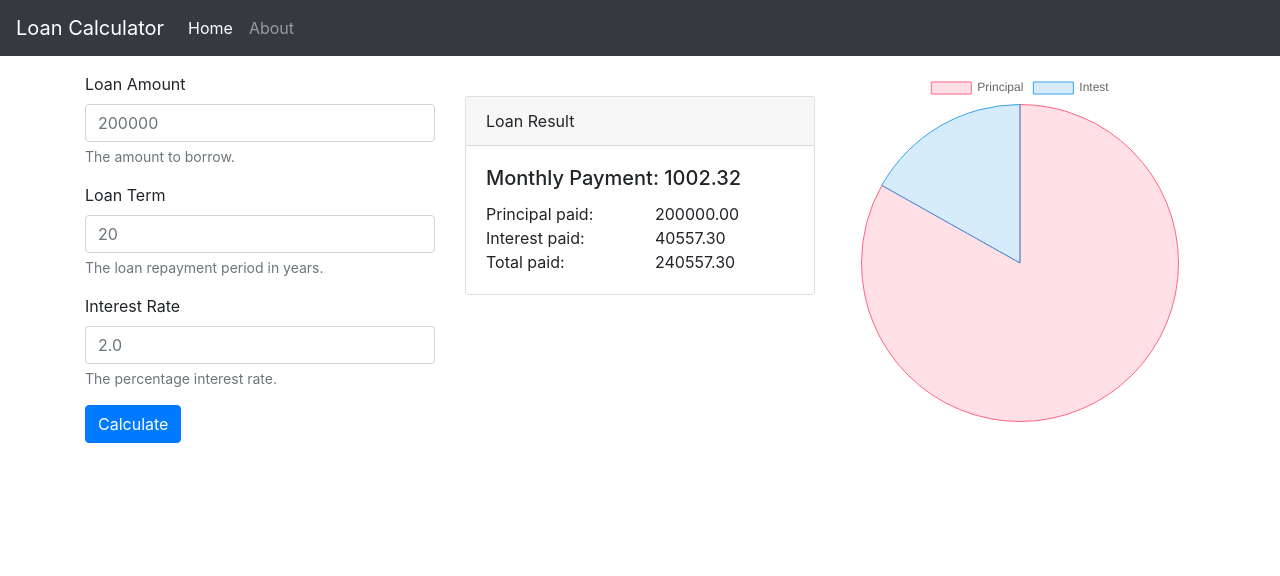
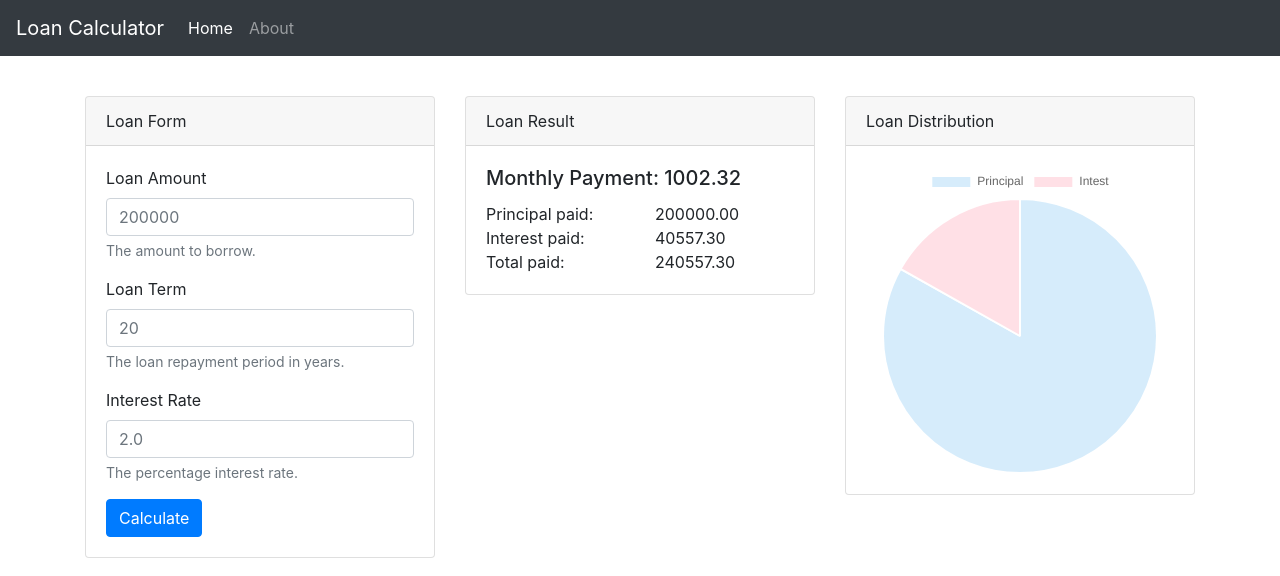
Before and after one commit to AndreMiras/loan-calculator, a React (Create React App) app: page / in a window 1280 px wide. Shown: the top 576 px of the page. Built offline with nearby package versions, Linux system fonts and the light colour scheme.

Commit message:
:lipstick: Minor layout tweaks (using cards)
- moves the LoanForm to a Card component
- simplifies chart colors

```diff
--- a/src/components/LoanChart.tsx
+++ b/src/components/LoanChart.tsx
@@ -1,7 +1,6 @@
 import React, { FunctionComponent } from 'react';
-// import 'chartjs-plugin-colorschemes/dist/chartjs-plugin-colorschemes.min';
 import { Pie } from 'react-chartjs-2';
-// import { Card, Col, Row } from 'react-bootstrap';
+import { Card } from 'react-bootstrap';
 
 const getChartParameters = (data) => ({
   labels: ['Principal', 'Intest'],
@@ -10,19 +9,12 @@ const getChartParameters = (data) => ({
       label: 'Loan distribution',
       data: data,
       backgroundColor: [
+        'rgba(54, 162, 235, 0.2)',
         'rgba(255, 99, 132, 0.2)',
-        'rgba(54, 162, 235, 0.2)',
       ],
-      borderColor: [
-        'rgba(255, 99, 132, 1)',
-        'rgba(54, 162, 235, 1)',
-      ],
-      borderWidth: 1,
     },
   ],
 });
-
-
 
 type LoanChartProps = {
   amount: number,
@@ -30,9 +22,12 @@ type LoanChartProps = {
 }
 
 const LoanChart: FunctionComponent<LoanChartProps> = ({ amount, totalInterest }) => (
-  <div>
-  <Pie data={getChartParameters([amount, totalInterest])} />
-  </div>
+  <Card className="mt-4">
+    <Card.Header>Loan Distribution</Card.Header>
+    <Card.Body>
+      <Pie data={getChartParameters([amount, totalInterest])} />
+    </Card.Body>
+  </Card>
 );
 
 export default LoanChart;
--- a/src/components/LoanForm.tsx
+++ b/src/components/LoanForm.tsx
@@ -1,7 +1,6 @@
 import React, { FunctionComponent } from 'react';
-import { Button, Form } from 'react-bootstrap';
+import { Button, Card, Form } from 'react-bootstrap';
 
-// interface myCallbackType { (myArgument: string): void }
 type onNumberChangeCallback = (value: number) => void;
 
 
@@ -55,8 +54,10 @@ type LoanFormProps = {
   onTerm: onNumberChangeCallback,
   onInterest: onNumberChangeCallback,
 }
-const LoanForm: FunctionComponent<LoanFormProps> = ({ onAmount, onTerm, onInterest }) => {
-  return (
+const LoanForm: FunctionComponent<LoanFormProps> = ({ onAmount, onTerm, onInterest }) => (
+  <Card className="mt-4">
+    <Card.Header>Loan Form</Card.Header>
+    <Card.Body>
       <Form>
         <AmountField onChange={onAmount} />
         <TermField onChange={onTerm} />
@@ -65,7 +66,8 @@ const LoanForm: FunctionComponent<LoanFormProps> = ({ onAmount, onTerm, onIntere
           Calculate
         </Button>
       </Form>
+    </Card.Body>
+  </Card>
 );
-};
 
 export default LoanForm;
```
Lines whose indentation alone changed are shown as unchanged.
